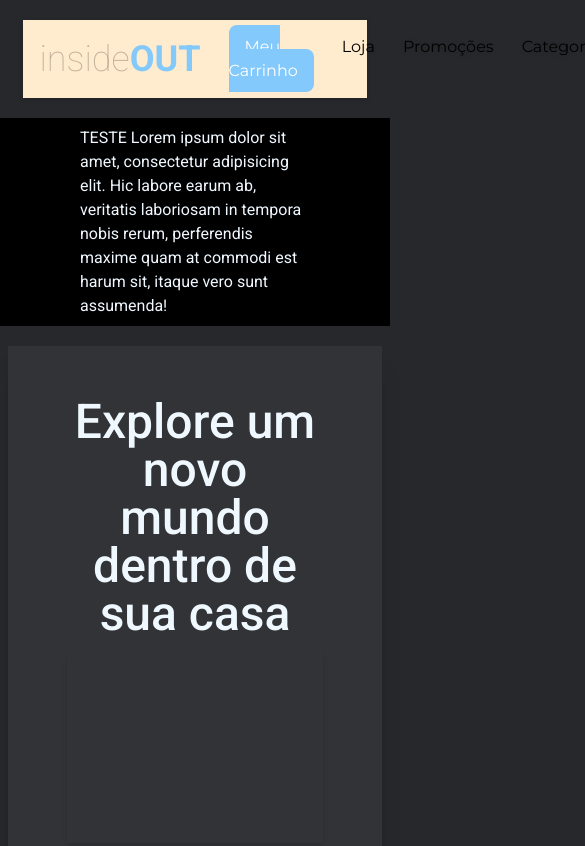
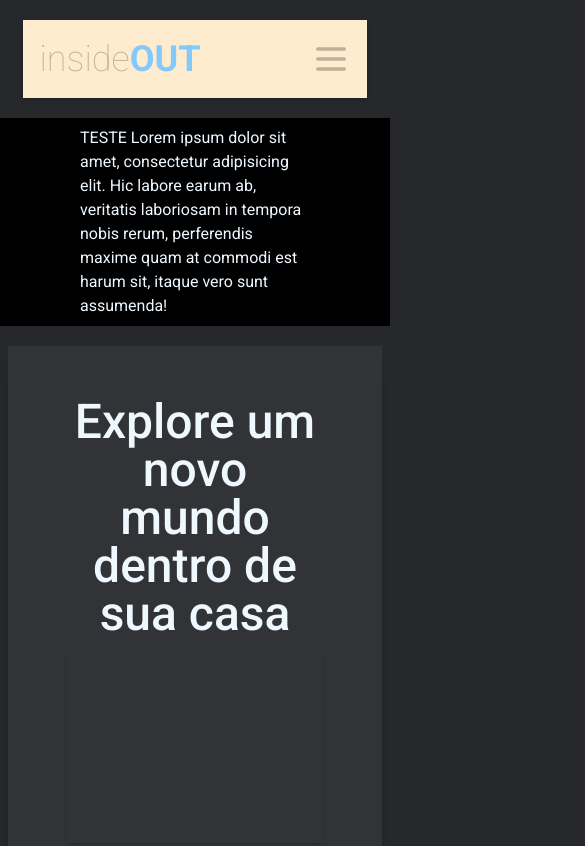
Before and after one commit to wise-man-distracted/insideOUT, a website built with Vite: page index.html in a window 390 px wide. Shown: the top 846 px of the page, 585 px wide, since content can reach past the window. Built offline with nearby package versions, Linux system fonts and the light colour scheme; files whose address does not match are found by name.

Commit message:
hamburger menu simples

```diff
--- a/index.html
+++ b/index.html
@@ -14,7 +14,12 @@
       <a id="logo" href="/index.html">
         inside<strong style="color: #84C9FB; font-weight: 700;">OUT</strong>
       </a>
-      <nav class="flex items-center">
+      <a href="" class="flex lg:hidden items-center justify-center">
+        <svg xmlns="http://www.w3.org/2000/svg" class="h-10 w-10" fill="none" viewBox="0 0 24 24" stroke="currentColor">
+          <path stroke-linecap="round" stroke-linejoin="round" stroke-width="2" d="M4 6h16M4 12h16M4 18h16" />
+        </svg>
+      </a>
+      <nav class="lg:flex hidden items-center">
         <ul class="flex gap-7">
           <li><a href="" class="rounded-lg primary-button py-3 px-4">Meu Carrinho</a></li>
           <li><a href="">Loja</a></li>
```
